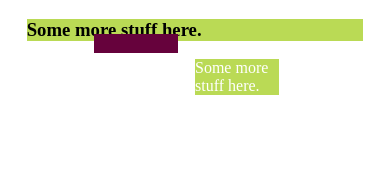
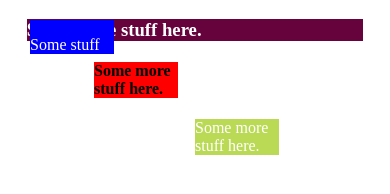
Before and after one commit to bishoplafer/DWSII-git, a plain HTML site: page B6/index.html in a window 390 px wide. Drawn offline with Linux system fonts and the light colour scheme.

Commit message:
B6 small screen query

```diff
--- a/B6/css/main.css
+++ b/B6/css/main.css
@@ -88,12 +88,18 @@ div#four {
 	/* Mobile Portrait Size to Mobile Landscape Size (devices and browsers) */
 	@media screen and (max-width: 479px) {
 
-		div#three {
+		div#one {
+			background-color: blue;
+			z-index: 2;
+		}
+
+		div#two {
 			background-color: #66023C;
 			color: white;
-			top: 20%;
+		}
+
+		div#three {
 			left: 20%;
-			position: absolute;
 		}
 
 		div#four {
```
